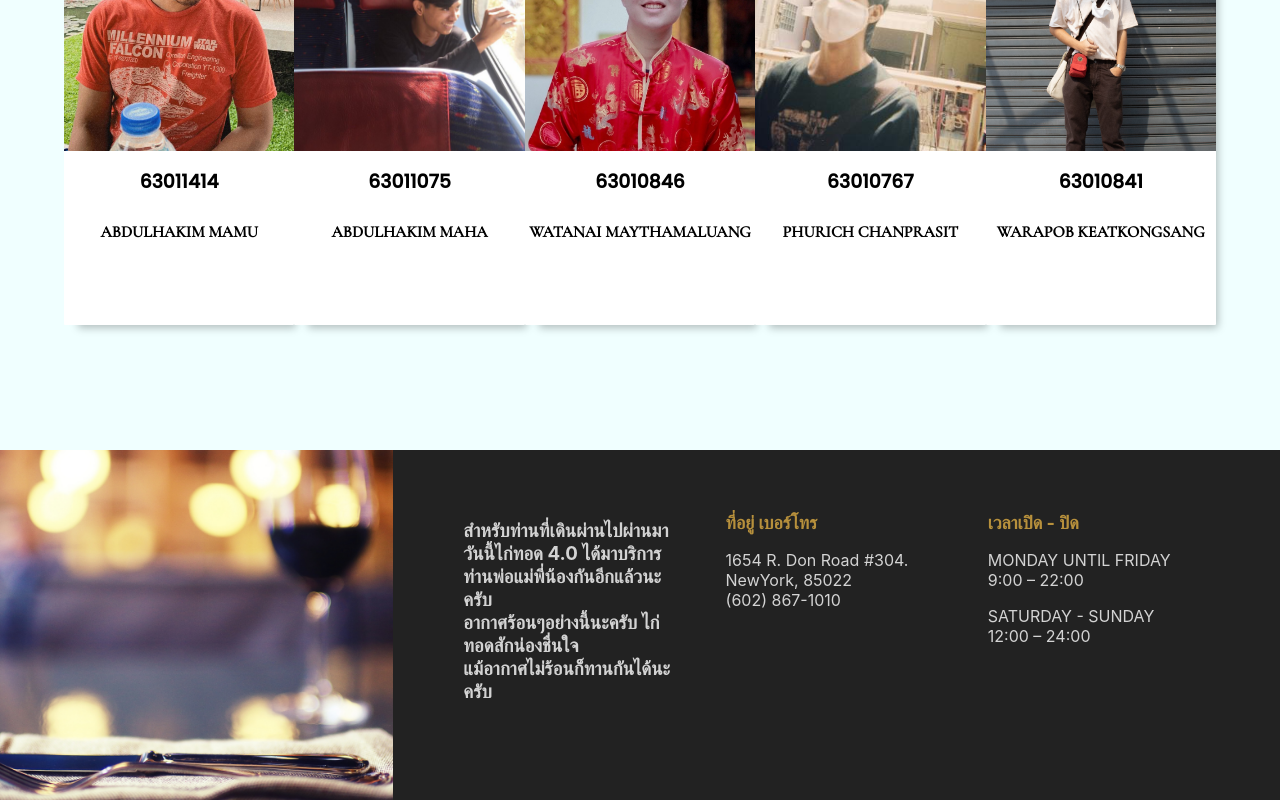
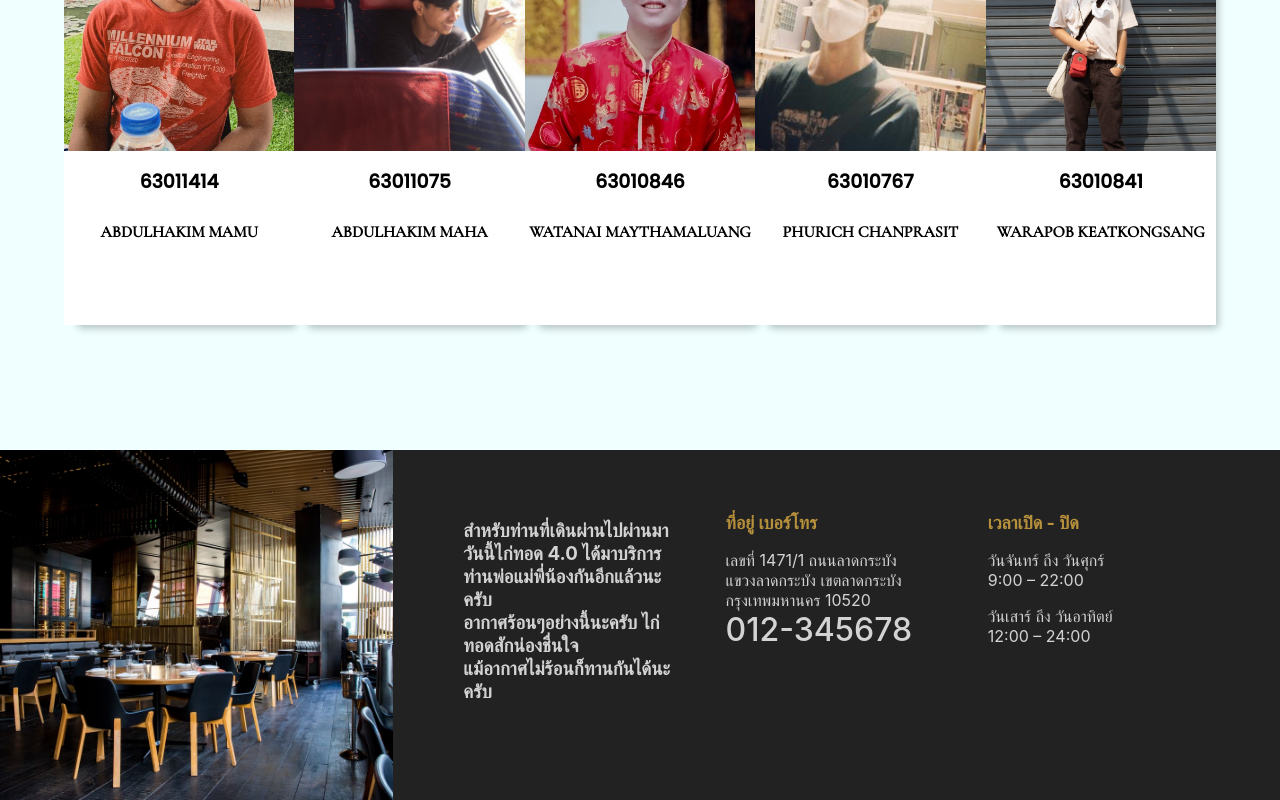
Before and after one commit to Abdulhakim-Maha/SDP-PROJECT, a Next.js app: page /aboutus in a window 1280 px wide. Shown: the part 350-1150 px from the top of the page. Built offline with nearby package versions, Linux system fonts and the light colour scheme.

Commit message:
in progress

```diff
--- a/components/Footer.tsx
+++ b/components/Footer.tsx
@@ -6,24 +6,30 @@ const Footer = () => {
   return (
     <div className={style.container}>
       <div className={style.item}>
-        <Image src={"/img/bg.png"} layout="fill" objectFit="cover" />
+        <Image src={"/img/bg1.png"} layout="fill" objectFit="cover" />
       </div>
       <div className={style.item}>
         <div className={style.card}>
           <h3 className={style.motto}>
-          สำหรับท่านที่เดินผ่านไปผ่านมา
-          <br/>วันนี้ไก่ทอด 4.0 ได้มาบริการท่านพ่อแม่พี่น้องกันอีกแล้วนะครับ
-          <br/>อากาศร้อนๆอย่างนี้นะครับ ไก่ทอดสักน่องชื่นใจ
-          <br/>แม้อากาศไม่ร้อนก็ทานกันได้นะครับ
-
+            สำหรับท่านที่เดินผ่านไปผ่านมา
+            <br />
+            วันนี้ไก่ทอด 4.0 ได้มาบริการท่านพ่อแม่พี่น้องกันอีกแล้วนะครับ
+            <br />
+            อากาศร้อนๆอย่างนี้นะครับ ไก่ทอดสักน่องชื่นใจ
+            <br />
+            แม้อากาศไม่ร้อนก็ทานกันได้นะครับ
           </h3>
         </div>
         <div className={style.card}>
           <h1 className={style.title}>ที่อยู่ เบอร์โทร</h1>
           <p className={style.text}>
-            1654 R. Don Road #304.
-            <br /> NewYork, 85022
-            <br /> (602) 867-1010
+            เลขที่ 1471/1 ถนนลาดกระบัง
+            <br /> แขวงลาดกระบัง เขตลาดกระบัง
+            <br /> กรุงเทพมหานคร 10520
+            <br />
+            <span className={style.tel}>012-345678</span>
+            {/* <br /> NewYork, 85022 */}
+            {/* <br /> (602) 867-1010 */}
           </p>
           {/* <p className={style.text}>
             2356 K. Laquie Rd #235.
@@ -44,11 +50,11 @@ const Footer = () => {
         <div className={style.card}>
           <h1 className={style.title}>เวลาเปิด - ปิด</h1>
           <p className={style.text}>
-            MONDAY UNTIL FRIDAY
+            วันจันทร์ ถึง วันศุกร์
             <br /> 9:00 – 22:00
           </p>
           <p className={style.text}>
-            SATURDAY - SUNDAY
+            วันเสาร์ ถึง วันอาทิตย์
             <br /> 12:00 – 24:00
           </p>
         </div>
--- a/components/OrderDetail.tsx
+++ b/components/OrderDetail.tsx
@@ -23,7 +23,7 @@ const OrderDetail: React.FC<{
       value.length <= 30 &&
       !/\d/.test(value.trim()) &&
       !/[๑-๛]/.test(value.trim()) &&
-      !/[$&+,:;=?@#|'<>.-^*()%!]/.test(value.trim())
+      !/[$&+,:;=?@#|'<>.\-^*()%!]/.test(value.trim())
   );
 
   const {
@@ -38,7 +38,7 @@ const OrderDetail: React.FC<{
       value.length <= 30 &&
       !/\d/.test(value.trim()) &&
       !/[๑-๛]/.test(value.trim()) &&
-      !/[$&+,:;=?@#|'<>.-^*()%!]/.test(value.trim())
+      !/[$&+,:;=?@#|'<>.\-^*()%!]/.test(value.trim())
   );
 
   const {
--- a/styles/ChickCard.module.scss
+++ b/styles/ChickCard.module.scss
@@ -6,6 +6,9 @@
   justify-content: center;
   padding: 20px 40px;
   cursor: pointer;
+  .order_menu{
+    border-radius: 50%;
+  }
 
   .title {
     font-size: 18px;
--- a/styles/Footer.module.scss
+++ b/styles/Footer.module.scss
@@ -28,6 +28,13 @@
 
       .text {
         color: lightgray;
+        .tel{
+          // color: #222;
+          // margin-top: 100px;
+          // padding-top: 1rem;
+          font-size: 2rem;
+          font-weight: 500;
+        }
       }
     }
   }
```
Also changed, not shown: components/ChickCard.tsx (+10 -3 lines), pages/product/[id].tsx (+4 -4 lines), styles/Product.module.scss (+6 -1 lines), public/img/bg1.png (added).
